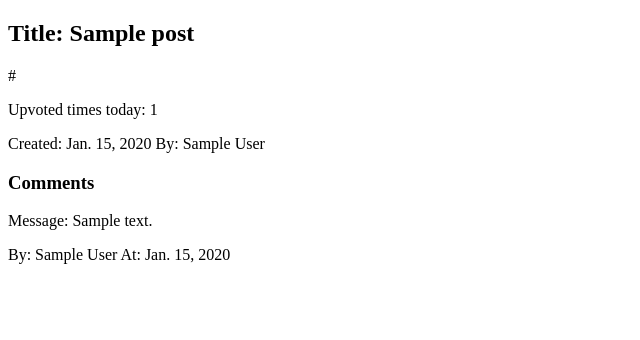
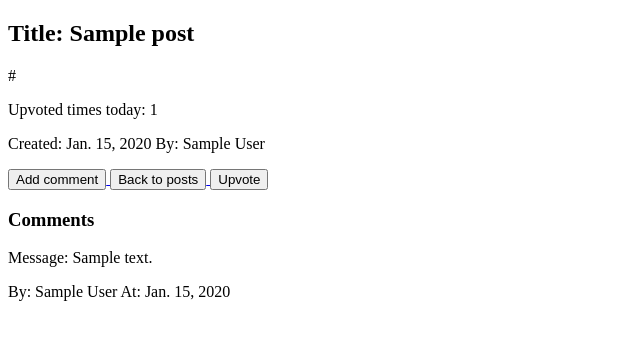
Before and after one commit to cpokimon/DT_test, a Django app: page /posts/1/ in a window 1280 px wide. Shown: the top 340 px of the page, without its empty margins (0-640 px from the left). Run offline with Django 3.2, Linux system fonts and the light colour scheme; tables that the repository leaves empty hold one stand-in row (values such as "Sample post"); parts of the project's set-up code (start-up, migrations or seed data) failed here and were passed over.

Commit message:
this commit was added after 48h/ added everything I forgot to create

```diff
--- a/news/templates/post_detail.html
+++ b/news/templates/post_detail.html
@@ -5,6 +5,15 @@
     <p>{{ object.link }}</p>
     <p>Upvoted times today: {{ object.upvoted }}</p>
     <p>Created: {{ object.created }} By: {{ object.author_name }}</p>
+    <a href="{% url 'post_comment' pk=object.id %}">
+        <button>Add comment</button>
+    </a>
+    <a href="{% url 'home' %}">
+        <button>Back to posts</button>
+    </a>
+    <a href="{% url 'upvote_post' pk=object.id %}">
+        <button>Upvote</button>
+    </a>
     <h3>Comments</h3>
     {% for comment in comments %}
             <p>Message: {{ comment.content }}</p>
--- a/news/urls.py
+++ b/news/urls.py
@@ -1,12 +1,16 @@
 from django.urls import include, path
-from .views import upvoute_post, PostListView, PostDetailView
+from .views import upvoute_post_api, PostListView, \
+                   PostDetailView, post_comment_create_view, \
+                   upvote_post_view
 from .routers import router
 
 
 urlpatterns = [
     path('api/', include(router.urls)),
-    path('', PostListView.as_view()),
+    path('', PostListView.as_view(), name='home'),
     path('posts/<int:pk>/', PostDetailView.as_view(), name='post_detail'),
+    path('posts/<int:pk>/comment', post_comment_create_view, name='post_comment'),
+    path('posts/<int:pk>/upvote', upvote_post_view, name='upvote_post'),
     path('api-auth', include('rest_framework.urls', namespace='rest_framework')),
-    path('api/posts/<int:id>/upvote', upvoute_post, name='post_upvote'),
+    path('api/posts/<int:pk>/upvote', upvoute_post_api, name='post_upvote'),
 ]
--- a/news/views.py
+++ b/news/views.py
@@ -1,8 +1,10 @@
 from django.views.generic import ListView, DetailView
+from django.shortcuts import redirect, render
 from rest_framework.decorators import api_view
 from rest_framework.response import Response
 from rest_framework import status
 from .models import Post, Comment
+from .forms import CommentForm
 
 
 class PostListView(ListView):
@@ -25,13 +27,37 @@ class PostDetailView(DetailView):
         return context
 
 
+def post_comment_create_view(request, pk):
+    template = 'create_comment.html'
+    form = CommentForm(request.POST)
+    if form.is_valid():
+        form.cleaned_data['post_id'] = pk
+        form.save()
+        return redirect('post_detail', pk=pk)
+    context = {"form": form}
+    return render(request, template, context)
+
+
+def upvote_post_view(request, pk=None):
+    try:
+        upvote_post(pk)
+    except Post.DoesNotExist:
+        return redirect('home')
+    else:
+        return redirect('post_detail', pk=pk)
+
+
 @api_view()
-def upvoute_post(request, id=None):
+def upvoute_post_api(request, pk=None):
     try:
-        post = Post.objects.get(id=id)
-        post.upvoted += 1
-        post.save()
+        upvote_post(pk)
     except Post.DoesNotExist:
         return Response({"detail": "Not found."}, status.HTTP_404_NOT_FOUND)
     else:
         return Response({"detail": "Upvouted."}, status.HTTP_200_OK)
+
+
+def upvote_post(id):
+    post = Post.objects.get(id=id)
+    post.upvoted += 1
+    post.save()
```
Also changed, not shown: news/forms.py (added, +25 -0 lines), news/templates/create_comment.html (added, +8 -0 lines).
